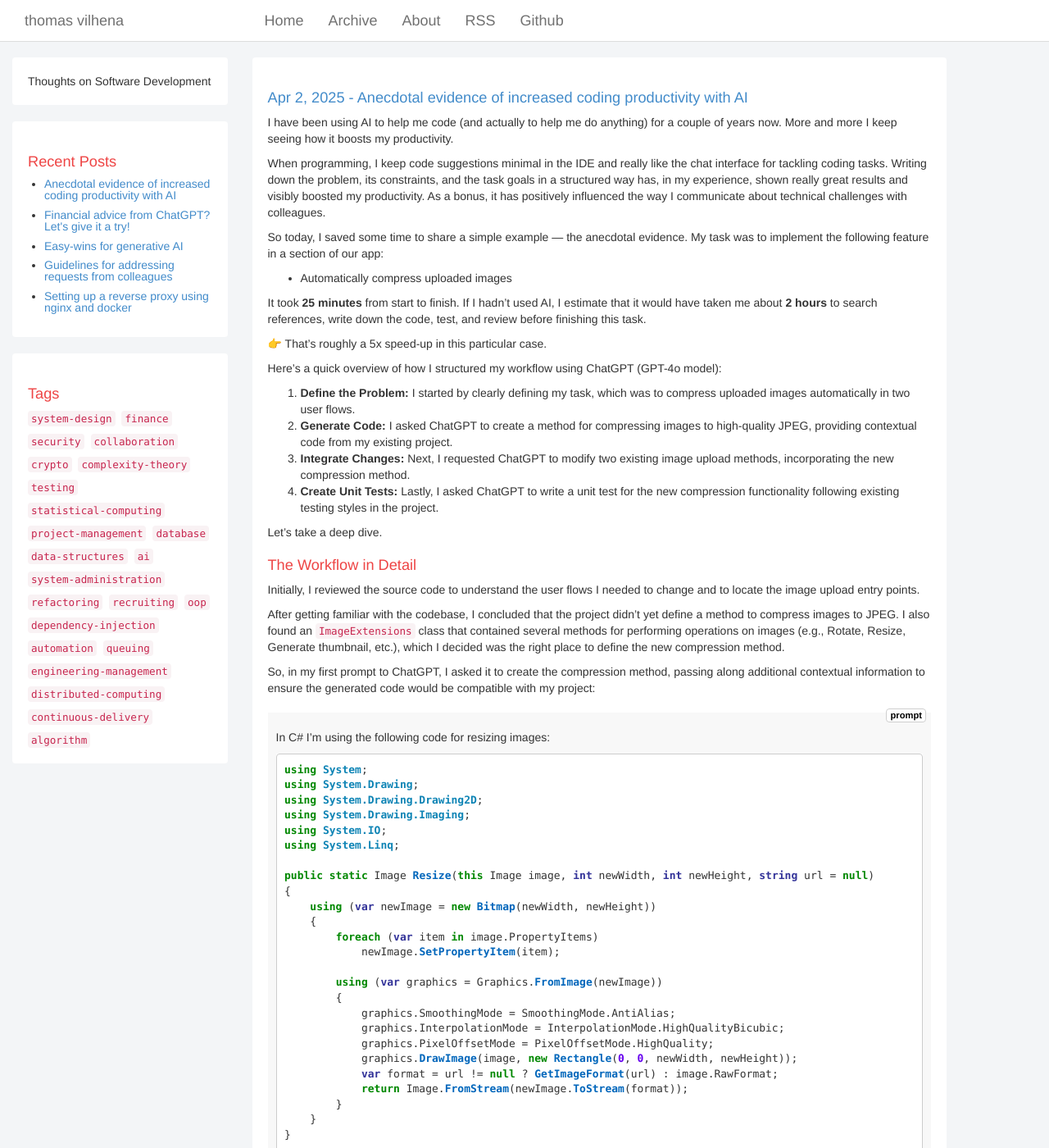
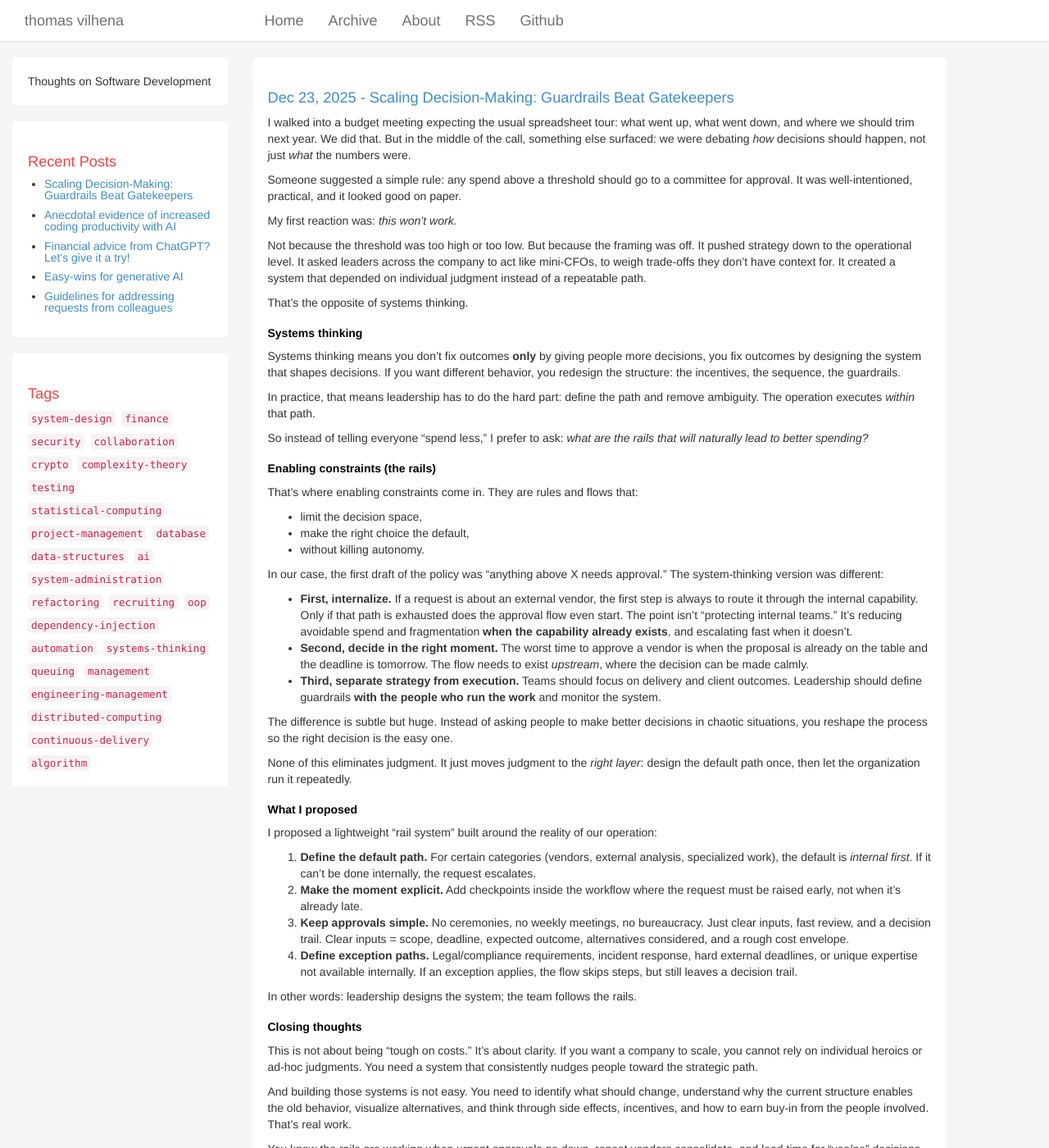
Before and after one commit to TCGV/blog, a Jekyll site: the page built from index.html, in a window 1280 px wide and 1400 px high. Shown: the whole window at 82% size. Built offline with Jekyll 4.4.1, drawn with Linux system fonts in a browser that asks for light colours; the list of posts is cut into pages by our own code; some of the changed text lies outside the part shown.

Commit message:
publishing: 2025-12-23-scaling-decisions-guardrails-beat-gatekeepers.md

```diff
--- a/_config.yml
+++ b/_config.yml
@@ -17,7 +17,7 @@ github: 'tcgv/blog'
 gitlab: ''
 
 # Set this to your UA-# value, or '' to disable the block completely
-gaaccount: 'UA-37657299-16'
+# gaaccount: 'UA-37657299-16'
 
 # The 'comments' setting enables comments. You'll need to select either
 # disqus or isso below to choose a comment system. Individual posts can
@@ -39,4 +39,4 @@ gems: ['jekyll-paginate', 'jekyll-redirect-from']
 
 exclude: ['README.md', 'LICENSE']
 
-# future: true
+future: true
--- /dev/null
+++ b/_posts/2025-12-23-scaling-decisions-guardrails-beat-gatekeepers.md
@@ -0,0 +1,65 @@
+---
+layout: post
+title: "Scaling Decision-Making: Guardrails Beat Gatekeepers"
+date: 2025-12-23 15:00:00 -0300
+tags: management systems-thinking
+---
+
+I walked into a budget meeting expecting the usual spreadsheet tour: what went up, what went down, and where we should trim next year. We did that. But in the middle of the call, something else surfaced: we were debating *how* decisions should happen, not just *what* the numbers were.
+
+Someone suggested a simple rule: any spend above a threshold should go to a committee for approval. It was well-intentioned, practical, and it looked good on paper.
+
+My first reaction was: *this won't work.*
+
+Not because the threshold was too high or too low. But because the framing was off. It pushed strategy down to the operational level. It asked leaders across the company to act like mini-CFOs, to weigh trade-offs they don't have context for. It created a system that depended on individual judgment instead of a repeatable path.
+
+That's the opposite of systems thinking.
+
+## Systems thinking
+
+Systems thinking means you don't fix outcomes **only** by giving people more decisions, you fix outcomes by designing the system that shapes decisions. If you want different behavior, you redesign the structure: the incentives, the sequence, the guardrails.
+
+In practice, that means leadership has to do the hard part: define the path and remove ambiguity. The operation executes *within* that path.
+
+So instead of telling everyone "spend less," I prefer to ask: *what are the rails that will naturally lead to better spending?*
+
+## Enabling constraints (the rails)
+
+That's where enabling constraints come in. They are rules and flows that:
+
+- limit the decision space,
+- make the right choice the default,
+- without killing autonomy.
+
+In our case, the first draft of the policy was "anything above X needs approval." The system-thinking version was different:
+
+- **First, internalize.** If a request is about an external vendor, the first step is always to route it through the internal capability. Only if that path is exhausted does the approval flow even start. The point isn't "protecting internal teams." It's reducing avoidable spend and fragmentation **when the capability already exists**, and escalating fast when it doesn't.
+- **Second, decide in the right moment.** The worst time to approve a vendor is when the proposal is already on the table and the deadline is tomorrow. The flow needs to exist *upstream*, where the decision can be made calmly.
+- **Third, separate strategy from execution.** Teams should focus on delivery and client outcomes. Leadership should define guardrails **with the people who run the work** and monitor the system.
+
+The difference is subtle but huge. Instead of asking people to make better decisions in chaotic situations, you reshape the process so the right decision is the easy one.
+
+None of this eliminates judgment. It just moves judgment to the *right layer*: design the default path once, then let the organization run it repeatedly.
+
+## What I proposed
+
+I proposed a lightweight "rail system" built around the reality of our operation:
+
+1. **Define the default path.** For certain categories (vendors, external analysis, specialized work), the default is *internal first*. If it can't be done internally, the request escalates.
+2. **Make the moment explicit.** Add checkpoints inside the workflow where the request must be raised early, not when it's already late.
+3. **Keep approvals simple.** No ceremonies, no weekly meetings, no bureaucracy. Just clear inputs, fast review, and a decision trail. Clear inputs = scope, deadline, expected outcome, alternatives considered, and a rough cost envelope.
+4. **Define exception paths.** Legal/compliance requirements, incident response, hard external deadlines, or unique expertise not available internally. If an exception applies, the flow skips steps, but still leaves a decision trail.
+
+In other words: leadership designs the system; the team follows the rails.
+
+## Closing thoughts
+
+This is not about being "tough on costs." It's about clarity. If you want a company to scale, you cannot rely on individual heroics or ad-hoc judgments. You need a system that consistently nudges people toward the strategic path.
+
+And building those systems is not easy. You need to identify what should change, understand why the current structure enables the old behavior, visualize alternatives, and think through side effects, incentives, and how to earn buy-in from the people involved. That's real work.
+
+You know the rails are working when urgent approvals go down, repeat vendors consolidate, and lead time for "yes/no" decisions becomes predictable.
+
+The easy thing is to outsource the problem to leaders who are already constrained in their day-to-day. "Just approve everything" sounds simple, but it's naive to think that passing the burden downstream will solve the root issue.
+
+Build the rails. Then let the train move fast.
--- /dev/null
+++ b/tag/systems-thinking.md
@@ -0,0 +1,5 @@
+---
+layout: tagpage
+title: "Tag: systems-thinking"
+tag: systems-thinking
+---
```
Also changed, not shown: tag/management.md (added, +5 -0 lines).
